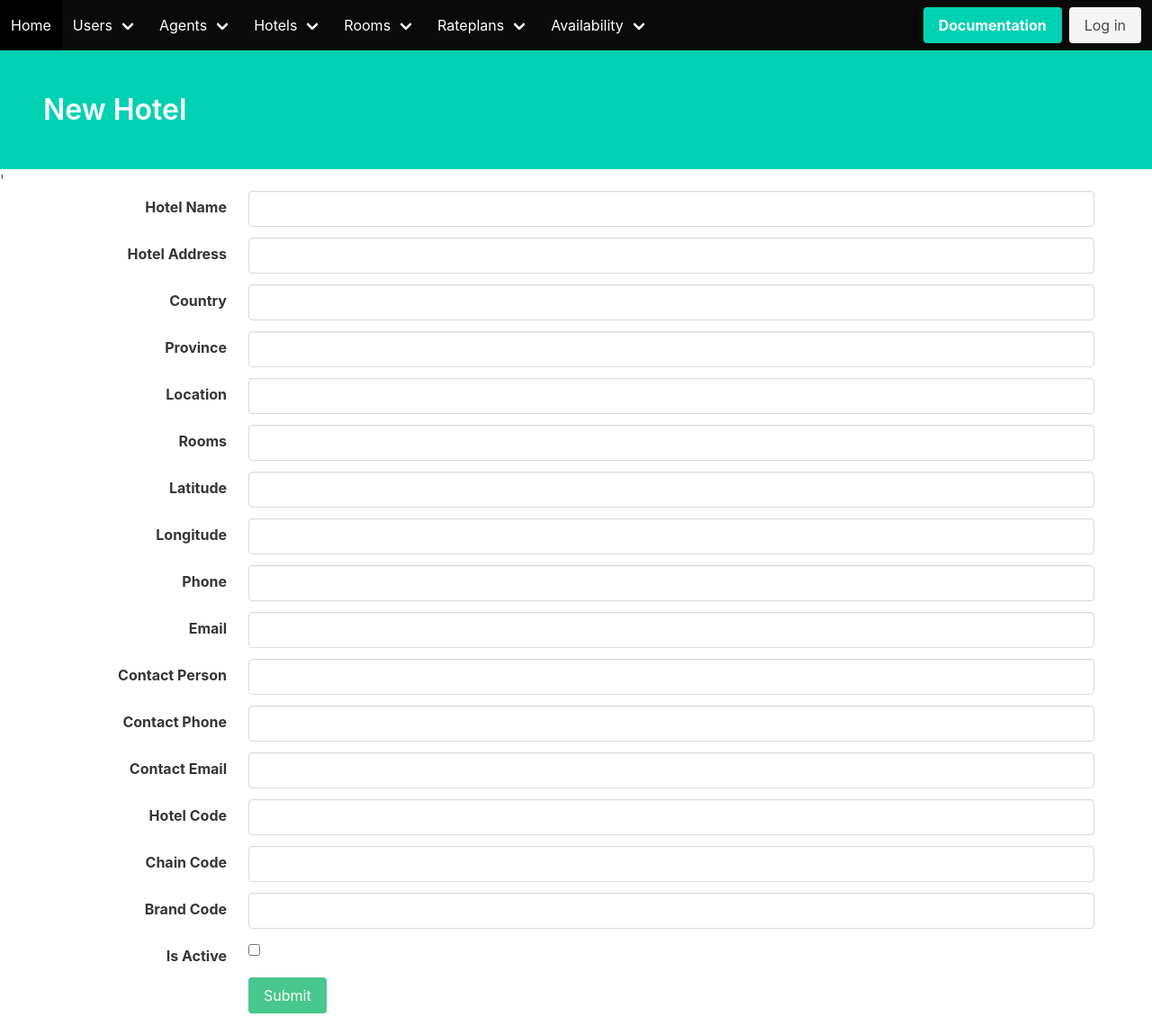
After one commit to marcomasulli/open-hotel, a Flask app: page /hotel/new in a window 1280 px wide. The commit adds this page. Shown: the whole page at 90% size. Run offline with Flask 2, Linux system fonts and the light colour scheme.

Commit message:
MM: added hotel create form

```diff
--- a/app/api/schemas.py
+++ b/app/api/schemas.py
@@ -55,7 +55,7 @@ class HotelBase(BaseModel):
     hotel_country: str
     hotel_province: str
     hotel_location: str
-    hotel_rooms: Optional[str] = None
+    hotel_rooms: Optional[int] = None
     hotel_latitude: Optional[str] = None
     hotel_longitude: Optional[str] = None
     hotel_phone: str
--- a/app/flask/forms.py
+++ b/app/flask/forms.py
@@ -45,4 +45,22 @@ class UserForm(Form):
 
 
 class HotelForm(Form):
-    pass
+    hotel_name = StringField()
+    hotel_address = StringField()
+    hotel_country = StringField()
+    hotel_province = StringField()
+    hotel_location = StringField()
+    hotel_rooms = IntegerField(validators=[Optional()])
+    hotel_latitude = StringField(validators=[Optional()])
+    hotel_longitude = StringField(validators=[Optional()])
+    hotel_phone = StringField()
+    hotel_email = StringField()
+    hotel_contact_person = StringField(validators=[Optional()])
+    hotel_contact_phone = StringField(validators=[Optional()])
+    hotel_contact_email = StringField(validators=[Optional()])
+    hotel_code = StringField(validators=[Optional()])
+    hotel_chain_code = StringField(validators=[Optional()])
+    hotel_brand_code = StringField(validators=[Optional()])
+    hotel_city_code = StringField(validators=[Optional()])
+    is_active = BooleanField()
+    submit = SubmitField()
--- a/app/flask/web.py
+++ b/app/flask/web.py
@@ -2,7 +2,7 @@ from flask import escape, request, render_template, flash, url_for, redirect
 import requests
 from .. import flask_app
 from ..config import Config
-from .forms import AgentForm, UserForm
+from .forms import AgentForm, UserForm, HotelForm
 from copy import deepcopy
 import json
 from urllib.parse import urljoin
@@ -106,6 +106,34 @@ def view_hotels():
         hotels = None
     return render_template('hotels.html', hotels=hotels)
 
+@flask_app.route("/hotel/new", methods=["GET", "POST"])
+def create_hotel():
+    hotel_form = HotelForm(request.form)
+
+    if request.method == 'POST':
+
+        if hotel_form.validate_on_submit():
+            new_hotel = hotel_form.data
+            new_hotel.pop('csrf_token')
+            # temp fix - will extend json encoder like https://stackoverflow.com/questions/52319562/django-object-of-type-decimal-is-not-json-serializable-and-convert-to-model-da/52319674
+            post_hotel = requests.post(urljoin(Config.LOCAL_URL, 'hotels'), data=json.dumps(new_hotel))
+
+            if post_hotel.status_code == 200:
+                flash('You successfully created a new hotel!')
+            else:
+                flash('There was an error with your submission.')
+                flash(post_hotel.text)
+
+        else:
+            print(hotel_form.errors)
+            flash(str(hotel_form.errors))
+
+        return redirect(url_for('create_hotel'))
+
+    return render_template('formHotel.html', hotel_form=hotel_form)
+
+# RatePlans
+
 @flask_app.route("/rateplans", methods=["GET"])
 def view_rateplans():
     try:
--- a/app/templates/base.html
+++ b/app/templates/base.html
@@ -67,10 +67,10 @@
               Hotels
             </a>
             <div class="navbar-dropdown">
-              <a class="navbar-item">
+              <a class="navbar-item" href="{{url_for('view_hotels')}}">
                 View Hotels
               </a>
-              <a class="navbar-item">
+              <a class="navbar-item" href="">
                 Create Hotel
               </a>
             </div>
--- /dev/null
+++ b/app/templates/formHotel.html
@@ -0,0 +1,280 @@
+{% extends 'base.html' %}
+
+{% block title %} New Hotel {% endblock %}
+
+{% block content %}
+
+<section class="hero is-primary">
+  <div class="hero-body">
+    <p class="title">
+      New Hotel
+    </p>
+  </div>
+</section>
+
+{% with messages = get_flashed_messages() %} '
+  {% if messages %}
+  <div class="container">
+    {% for message in messages %}
+      {% if 'successfully' in message.split(' ') %}
+      <article class="message is-success">
+        <div class="message-header">
+          <p>Success</p>
+        </div>
+        <div class="message-body">
+            {{ message }}
+        </div>
+      </article>
+      {% else %}
+      <article class="message is-danger">
+        <div class="message-header">
+          <p>Errors</p>
+        </div>
+        <div class="message-body">
+            {{ message }}
+        </div>
+      </article>
+      {% endif %}
+    {% endfor %}
+  </div>
+  {% endif %}
+  <br>
+{% endwith %}
+
+<div class="container">
+    {% if hotel_form %}
+    <form class="vertical" method="POST" action="./new">
+      {{ hotel_form.csrf_token }}
+      <div class="field is-horizontal">
+        <div class="field-label is-normal">
+          <label class="label">Hotel Name</label>
+        </div>
+        <div class="field-body">
+          <div class="field">
+            <div class="control">
+              {{hotel_form.hotel_name(class="input", type="text")}}
+            </div>
+          </div>
+        </div>
+      </div>
+      <div class="field is-horizontal">
+        <div class="field-label is-normal">
+          <label class="label">Hotel Address</label>
+        </div>
+        <div class="field-body">
+          <div class="field">
+            <div class="control">
+              {{hotel_form.hotel_address(class="input", type="text")}}
+            </div>
+          </div>
+        </div>
+      </div>
+      <div class="field is-horizontal">
+        <div class="field-label is-normal">
+          <label class="label">Country</label>
+        </div>
+        <div class="field-body">
+          <div class="field">
+            <div class="control">
+              {{hotel_form.hotel_country(class="input", type="text")}}
+            </div>
+          </div>
+        </div>
+      </div>
+      <div class="field is-horizontal">
+        <div class="field-label is-normal">
+          <label class="label">Province</label>
+        </div>
+        <div class="field-body">
+          <div class="field">
+            <div class="control">
+              {{hotel_form.hotel_province(class="input", type="text")}}
+            </div>
+          </div>
+        </div>
+      </div>
+      <div class="field is-horizontal">
+        <div class="field-label is-normal">
+          <label class="label">Location</label>
+        </div>
+        <div class="field-body">
+          <div class="field">
+            <div class="control">
+              {{hotel_form.hotel_location(class="input", type="text")}}
+            </div>
+          </div>
+        </div>
+      </div>
+      <div class="field is-horizontal">
+        <div class="field-label is-normal">
+          <label class="label">Rooms</label>
+        </div>
+        <div class="field-body">
+          <div class="field">
+            <div class="control">
+              {{hotel_form.hotel_rooms(class="input", type="number")}}
+            </div>
+          </div>
+        </div>
+      </div>
+      <div class="field is-horizontal">
+        <div class="field-label is-normal">
+          <label class="label">Latitude</label>
+        </div>
+        <div class="field-body">
+          <div class="field">
+            <div class="control">
+              {{hotel_form.hotel_latitude(class="input", type="text")}}
+            </div>
+          </div>
+        </div>
+      </div>
+      <div class="field is-horizontal">
+        <div class="field-label is-normal">
+          <label class="label">Longitude</label>
+        </div>
+        <div class="field-body">
+          <div class="field">
+            <div class="control">
+              {{hotel_form.hotel_longitude(class="input", type="text")}}
+            </div>
+          </div>
+        </div>
+      </div>
+      <div class="field is-horizontal">
+        <div class="field-label is-normal">
+          <label class="label">Phone</label>
+        </div>
+        <div class="field-body">
+          <div class="field">
+            <div class="control">
+              {{hotel_form.hotel_phone(class="input", type="text")}}
+            </div>
+          </div>
+        </div>
+      </div>
+      <div class="field is-horizontal">
+        <div class="field-label is-normal">
+          <label class="label">Email</label>
+        </div>
+        <div class="field-body">
+          <div class="field">
+            <div class="control">
+              {{hotel_form.hotel_email(class="input", type="email")}}
+            </div>
+          </div>
+        </div>
+      </div>
+      <div class="field is-horizontal">
+        <div class="field-label is-normal">
+          <label class="label">Contact Person</label>
+        </div>
+        <div class="field-body">
+          <div class="field">
+            <div class="control">
+              {{hotel_form.hotel_contact_person(class="input", type="text")}}
+            </div>
+          </div>
+        </div>
+      </div>
+      <div class="field is-horizontal">
+        <div class="field-label is-normal">
+          <label class="label">Contact Phone</label>
+        </div>
+        <div class="field-body">
+          <div class="field">
+            <div class="control">
+              {{hotel_form.hotel_contact_phone(class="input", type="text")}}
+            </div>
+          </div>
+        </div>
+      </div>
+      <div class="field is-horizontal">
+        <div class="field-label is-normal">
+          <label class="label">Contact Email</label>
+        </div>
+        <div class="field-body">
+          <div class="field">
+            <div class="control">
+              {{hotel_form.hotel_contact_email(class="input", type="email")}}
+            </div>
+          </div>
+        </div>
+      </div>
+      <div class="field is-horizontal">
+        <div class="field-label is-normal">
+          <label class="label">Hotel Code</label>
+        </div>
+        <div class="field-body">
+          <div class="field">
+            <div class="control">
+              {{hotel_form.hotel_code(class="input", type="text")}}
+            </div>
+          </div>
+        </div>
+      </div>
+      <div class="field is-horizontal">
+        <div class="field-label is-normal">
+          <label class="label">Chain Code</label>
+        </div>
+        <div class="field-body">
+          <div class="field">
+            <div class="control">
+              {{hotel_form.hotel_chain_code(class="input", type="text")}}
+            </div>
+          </div>
+        </div>
+      </div>
+      <div class="field is-horizontal">
+        <div class="field-label is-normal">
+          <label class="label">Brand Code</label>
+        </div>
+        <div class="field-body">
+          <div class="field">
+            <div class="control">
+              {{hotel_form.hotel_brand_code(class="input", type="text")}}
+            </div>
+          </div>
+        </div>
+      </div>
+      <div class="field is-horizontal">
+        <div class="field-label is-normal">
+          <label class="label">Is Active</label>
+        </div>
+        <div class="field-body">
+          <div class="field">
+            <div class="control">
+              {{hotel_form.is_active(type="checkbox")}}
+            </div>
+          </div>
+        </div>
+      </div>
+      <div class="field is-horizontal">
+        <div class="field-label is-normal">
+          <label class="label"></label>
+        </div>
+        <div class="field-body">
+          <div class="field">
+            <div class="control">
+              {{ hotel_form.submit(class="button is-success") }}
+            </div>
+          </div>
+        </div>
+      </div>
+    </form>
+    {% else %}
+    <br>
+    <article class="message is-warning">
+      <div class="message-header">
+        <p>No Agent Form</p>
+        <button class="delete" aria-label="delete"></button>
+      </div>
+      <div class="message-body">
+        There seems to be an <strong>issue</strong> here, are you sure everything is in order?
+      </div>
+    </article>
+    {% endif %}
+  <br>
+</div>
+
+{% endblock %}
```
